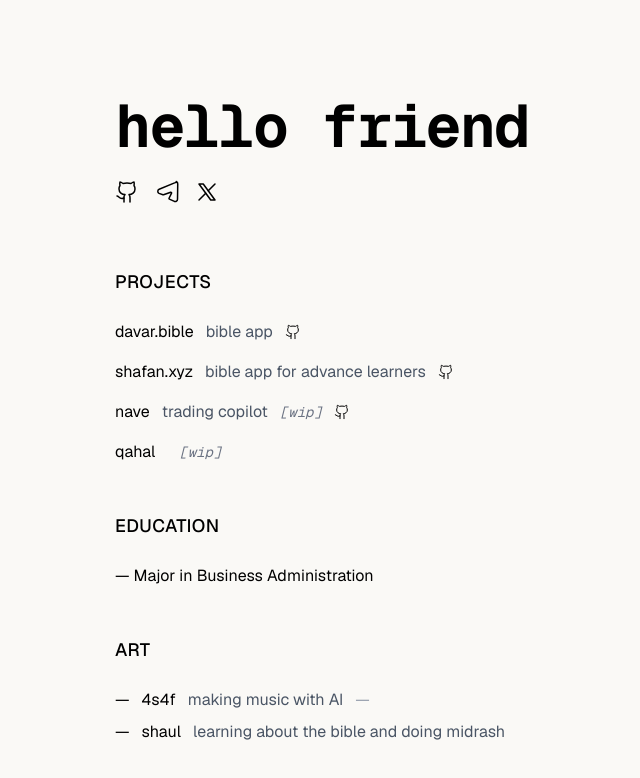
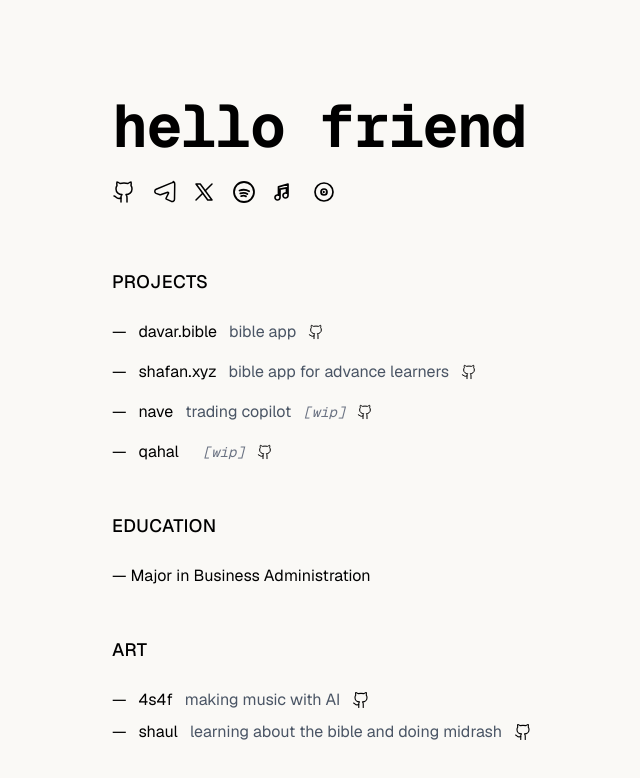
Before and after one commit to edyhvh/site, a Next.js app: page / in a window 1280 px wide. Shown: the top 778 px of the page, without its empty margins (318-958 px from the left). Built offline with nearby package versions, Linux system fonts and the light colour scheme.

Commit message:
wroking on some bullet points

```diff
--- a/components/Art.tsx
+++ b/components/Art.tsx
@@ -1,6 +1,29 @@
 'use client';
 
 import { useLanguage } from '@/hooks/useLanguage';
+
+const GithubIcon = () => (
+  <svg
+    xmlns="http://www.w3.org/2000/svg"
+    width="18"
+    height="18"
+    viewBox="0 0 24 24"
+    fill="none"
+    stroke="currentColor"
+    strokeWidth="1.5"
+    strokeLinecap="round"
+    strokeLinejoin="round"
+  >
+    <path d="M15 22v-4a4.8 4.8 0 0 0-1-3.5c3 0 6-2 6-5.5.08-1.25-.27-2.48-1-3.5.28-1.15.28-2.35 0-3.5 0 0-1 0-3 1.5-2.64-.5-5.36-.5-8 0C6 2 5 2 5 2c-.3 1.15-.3 2.35 0 3.5A5.403 5.403 0 0 0 4 9c0 3.5 3 5.5 6 5.5-.39.49-.68 1.05-.85 1.65-.17.6-.22 1.23-.15 1.85v4" />
+    <path d="M9 18c-4.51 2-5-2-7-2" />
+  </svg>
+);
+
+type ArtLink = {
+  label: string;
+  href?: string;
+  icon: () => React.JSX.Element;
+};
 
 export function Art() {
   const { t } = useLanguage();
@@ -10,11 +33,17 @@ export function Art() {
       name: '4s4f',
       description: t.artDescriptions.music,
       url: 'https://suno.com/@4s4f',
+      links: [
+        { label: 'GitHub', href: 'https://github.com/edyhvh/4s4f', icon: GithubIcon },
+      ] as ArtLink[],
     },
     {
       name: 'shaul',
       description: t.artDescriptions.bible,
       url: 'https://shaul.vercel.app',
+      links: [
+        { label: 'GitHub', href: 'https://github.com/edyhvh/shaul', icon: GithubIcon },
+      ] as ArtLink[],
     },
   ];
 
@@ -22,8 +51,8 @@ export function Art() {
     <section className="mb-12">
       <h2 className="text-lg font-medium tracking-wide mb-6">{t.art}</h2>
       <ul className="space-y-2">
-        {artItems.map((item, index) => (
-          <li key={item.name} className="flex items-center gap-3">
+        {artItems.map((item) => (
+          <li key={item.name} className="flex flex-wrap items-center gap-3">
             <span>—</span>
             <a
               href={item.url}
@@ -34,7 +63,33 @@ export function Art() {
               {item.name}
             </a>
             <span className="text-gray-600">{item.description}</span>
-            {index < artItems.length - 1 && <span className="text-gray-400">—</span>}
+            {item.links.length > 0 && (
+              <div className="flex items-center gap-2">
+                {item.links.map(({ label, href, icon: Icon }) =>
+                  href ? (
+                    <a
+                      key={label}
+                      href={href}
+                      target="_blank"
+                      rel="noopener noreferrer"
+                      aria-label={label}
+                      className="text-black hover:opacity-60 transition-opacity"
+                    >
+                      <Icon />
+                    </a>
+                  ) : (
+                    <span
+                      key={label}
+                      aria-label={`${label} (no URL yet)`}
+                      title={`${label} (no URL yet)`}
+                      className="text-black/45"
+                    >
+                      <Icon />
+                    </span>
+                  ),
+                )}
+              </div>
+            )}
           </li>
         ))}
       </ul>
--- a/components/Header.tsx
+++ b/components/Header.tsx
@@ -53,13 +53,75 @@ const XIcon = () => (
   </svg>
 );
 
+const SpotifyIcon = () => (
+  <svg
+    xmlns="http://www.w3.org/2000/svg"
+    width="24"
+    height="24"
+    viewBox="0 0 24 24"
+    fill="none"
+    stroke="currentColor"
+    strokeWidth="1.8"
+    strokeLinecap="round"
+    strokeLinejoin="round"
+  >
+    <circle cx="12" cy="12" r="10" />
+    <path d="M7.5 10.5c3.6-1.2 6.8-.9 9.6.8" />
+    <path d="M8.3 13.4c2.7-.9 5.1-.7 7.1.6" />
+    <path d="M9.2 16.1c1.8-.6 3.4-.5 4.8.3" />
+  </svg>
+);
+
+const AppleMusicIcon = () => (
+  <svg
+    xmlns="http://www.w3.org/2000/svg"
+    width="24"
+    height="24"
+    viewBox="0 0 24 24"
+    fill="none"
+    stroke="currentColor"
+    strokeWidth="1.7"
+    strokeLinecap="round"
+    strokeLinejoin="round"
+  >
+    <path d="M16 4v11.5a2.5 2.5 0 1 1-1.5-2.29V7.9L8 9.1v8.4A2.5 2.5 0 1 1 6.5 15.2V6.9L16 4z" />
+  </svg>
+);
+
+const YouTubeMusicIcon = () => (
+  <svg
+    xmlns="http://www.w3.org/2000/svg"
+    width="24"
+    height="24"
+    viewBox="0 0 24 24"
+    fill="none"
+    stroke="currentColor"
+    strokeWidth="1.7"
+    strokeLinecap="round"
+    strokeLinejoin="round"
+  >
+    <circle cx="12" cy="12" r="9" />
+    <circle cx="12" cy="12" r="3" />
+    <path d="M10.8 10.4l3 1.6-3 1.6v-3.2z" fill="currentColor" stroke="none" />
+  </svg>
+);
+
+type SocialLink = {
+  icon: () => React.JSX.Element;
+  label: string;
+  href?: string;
+};
+
 export function Header() {
   const { t } = useLanguage();
 
-  const socialLinks = [
+  const socialLinks: SocialLink[] = [
     { icon: GithubIcon, href: 'https://github.com/edyhvh', label: 'GitHub' },
     { icon: TelegramIcon, href: 'https://t.me/edyhvh', label: 'Telegram' },
     { icon: XIcon, href: 'https://x.com/edyhvh', label: 'X' },
+    { icon: SpotifyIcon, label: 'Spotify' },
+    { icon: AppleMusicIcon, label: 'Apple Music' },
+    { icon: YouTubeMusicIcon, label: 'YouTube Music' },
   ];
 
   return (
@@ -68,7 +130,8 @@ export function Header() {
         {t.greeting}
       </h1>
       <div className="flex gap-4">
-        {socialLinks.map(({ icon: Icon, href, label }) => (
+        {socialLinks.map(({ icon: Icon, href, label }) =>
+          href ? (
             <a
               key={label}
               href={href}
@@ -79,7 +142,17 @@ export function Header() {
             >
               <Icon />
             </a>
-        ))}
+          ) : (
+            <span
+              key={label}
+              className="text-black"
+              aria-label={`${label} (no URL yet)`}
+              title={`${label} (no URL yet)`}
+            >
+              <Icon />
+            </span>
+          ),
+        )}
       </div>
     </header>
   );
--- a/components/Projects.tsx
+++ b/components/Projects.tsx
@@ -55,6 +55,7 @@ export function Projects() {
     {
       name: 'qahal',
       description: t.projectDescriptions.qahal,
+      githubUrl: 'https://github.com/edyhvh/qahal',
       isWip: true,
     },
   ];
@@ -65,6 +66,7 @@ export function Projects() {
       <ul className="space-y-4">
         {projects.map((project) => (
           <li key={project.name} className="flex items-center gap-3">
+            <span>—</span>
             <span className="text-black">
               {project.url ? (
                 <a
```
Lines whose indentation alone changed are shown as unchanged.
